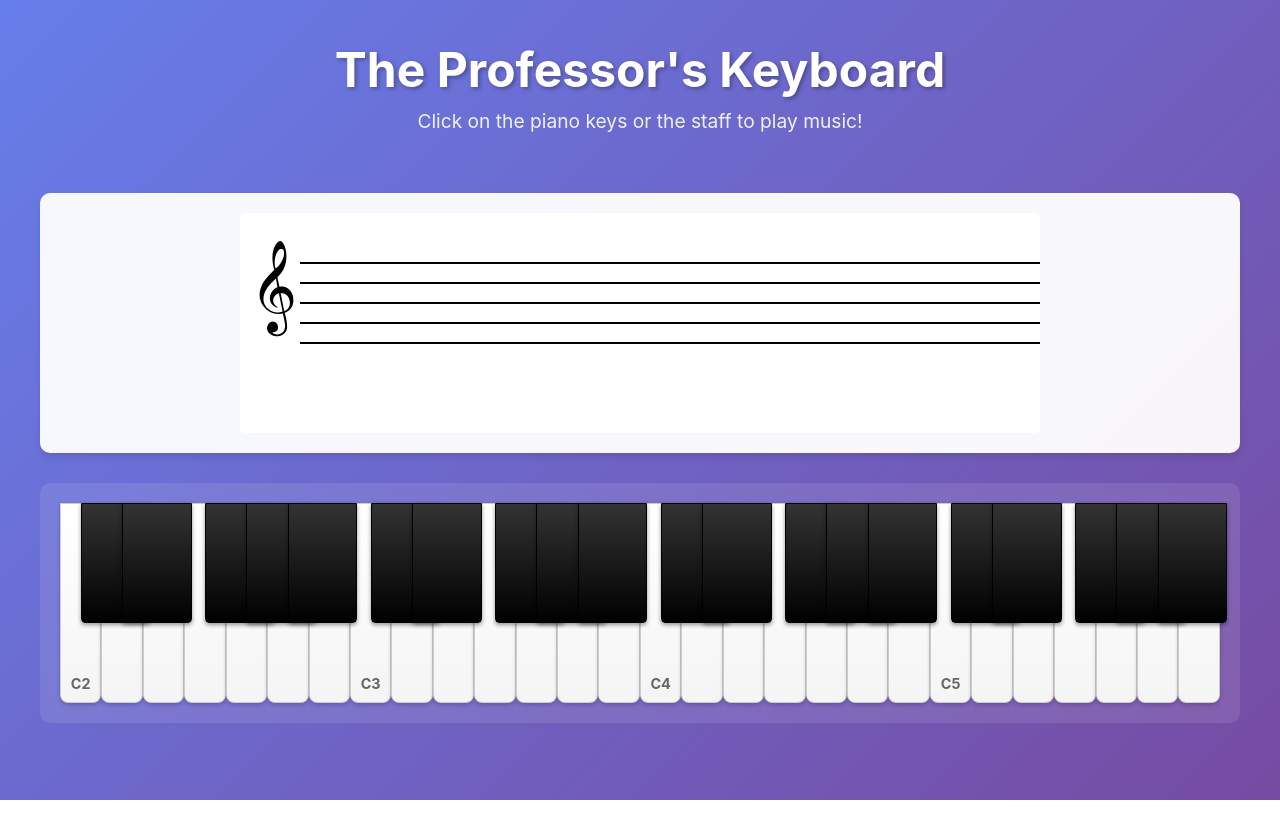
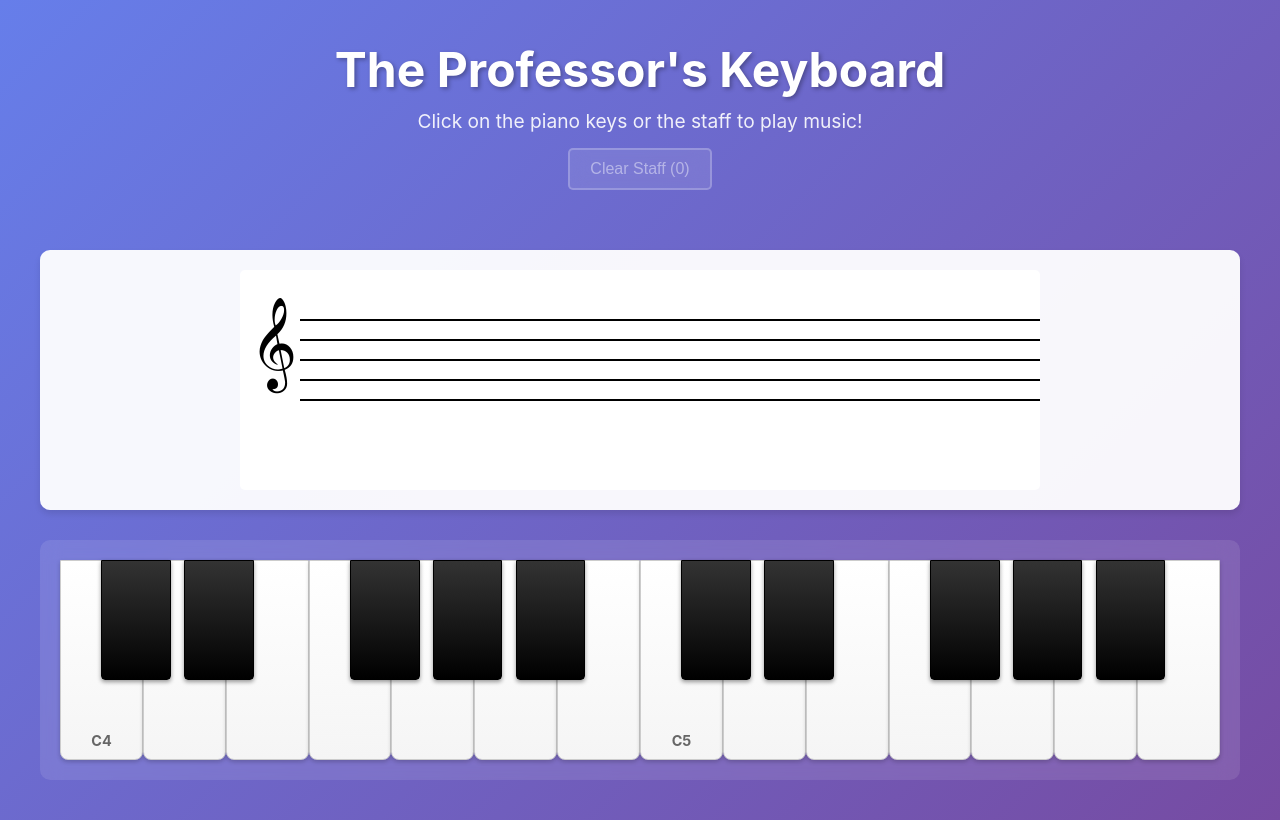
Before and after one commit to KenAdler/professors-keyboard, a React (Vite) app: page / in a window 1280 px wide. Built offline with nearby package versions, Linux system fonts and the light colour scheme.

Commit message:
Fix: Reduce to 2 octaves (C4-C6), fix horizontal note display, improve clear button

```diff
--- a/src/App.css
+++ b/src/App.css
@@ -36,10 +36,15 @@
   backdrop-filter: blur(10px);
 }
 
-.clear-button:hover {
+.clear-button:hover:not(:disabled) {
   background: rgba(255, 255, 255, 0.3);
   border-color: rgba(255, 255, 255, 0.8);
   transform: translateY(-2px);
+}
+
+.clear-button:disabled {
+  opacity: 0.5;
+  cursor: not-allowed;
 }
 
 .app-content {
--- a/src/App.jsx
+++ b/src/App.jsx
@@ -7,11 +7,11 @@ function App() {
   const [notes, setNotes] = useState([])
 
   const handleKeyPress = (note) => {
-    setNotes(prevNotes => [...prevNotes, note])
+    setNotes(prevNotes => [...prevNotes, { note, id: Date.now() + Math.random() }])
   }
 
   const handleStaffClick = (note) => {
-    setNotes(prevNotes => [...prevNotes, note])
+    setNotes(prevNotes => [...prevNotes, { note, id: Date.now() + Math.random() }])
   }
 
   return (
@@ -19,18 +19,17 @@ function App() {
       <header className="app-header">
         <h1>The Professor's Keyboard</h1>
         <p>Click on the piano keys or the staff to play music!</p>
-        {notes.length > 0 && (
-          <button
-            onClick={() => setNotes([])}
-            className="clear-button"
-          >
-            Clear Staff
-          </button>
-        )}
+        <button
+          onClick={() => setNotes([])}
+          className="clear-button"
+          disabled={notes.length === 0}
+        >
+          Clear Staff ({notes.length})
+        </button>
       </header>
       <div className="app-content">
         <Staff notes={notes} onStaffClick={handleStaffClick} />
-        <PianoKeyboard activeNote={notes[notes.length - 1]} onKeyPress={handleKeyPress} />
+        <PianoKeyboard activeNote={notes[notes.length - 1]?.note} onKeyPress={handleKeyPress} />
       </div>
     </div>
   )
--- a/src/components/Staff.jsx
+++ b/src/components/Staff.jsx
@@ -70,7 +70,7 @@ const Staff = ({ notes, onStaffClick }) => {
     const noteRadius = 8
 
     return (
-      <g key={`note-${index}-${note}`} className="staff-note-group">
+      <>
         {/* Ledger lines for this note */}
         {renderLedgerLinesForNote(y, x)}
 
@@ -121,7 +121,7 @@ const Staff = ({ notes, onStaffClick }) => {
             strokeLinecap="round"
           />
         )}
-      </g>
+      </>
     )
   }
 
@@ -201,7 +201,15 @@ const Staff = ({ notes, onStaffClick }) => {
         </text>
 
         {/* Render all notes */}
-        {notes.map((note, index) => renderNote(note, index))}
+        {notes && notes.length > 0 && notes.map((noteObj, index) => {
+          const note = typeof noteObj === 'string' ? noteObj : noteObj.note
+          const id = typeof noteObj === 'string' ? index : noteObj.id
+          return (
+            <g key={`note-${id}`} className="staff-note-group">
+              {renderNote(note, index)}
+            </g>
+          )
+        })}
 
         {/* Clickable areas for each staff position */}
         {getAllNotes().slice(0, 15).map((note, index) => {
--- a/src/utils/notes.js
+++ b/src/utils/notes.js
@@ -47,10 +47,10 @@ export const noteToStaffPosition = (noteName, clef = 'treble') => {
   }
 }
 
-// Get all notes for 4 octaves (C2 to C6)
+// Get all notes for 2 octaves (C4 to C6)
 export const getAllNotes = () => {
   const notes = []
-  const octaves = [2, 3, 4, 5]
+  const octaves = [4, 5] // Only 2 octaves: C4-C5 and C5-C6
   const noteNames = ['C', 'C#', 'D', 'D#', 'E', 'F', 'F#', 'G', 'G#', 'A', 'A#', 'B']
 
   octaves.forEach(octave => {
```
